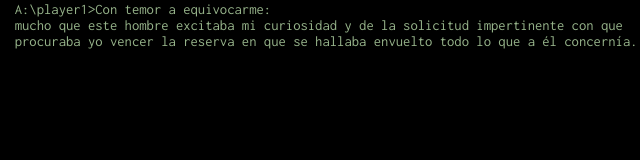
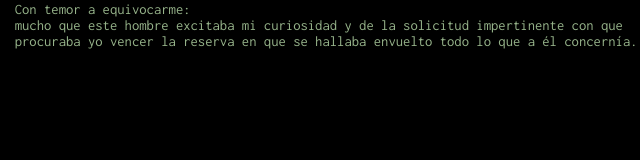
Before and after one commit to JuuzouYT/thegame, a plain HTML site: page index.html in a window 1280 px wide. Shown: the full height of the page, 0-640 px from the left. Drawn offline with nearby package versions, Linux system fonts and the light colour scheme.

Commit message:
Update index.html

```diff
--- a/index.html
+++ b/index.html
@@ -118,7 +118,7 @@ body {
     <div id="container">
       <output></output>
       <div id="input-line" class="input-line">
-        <div class="prompt">A:\player1>Con temor a equivocarme: <br/>
+        <div class="prompt">Con temor a equivocarme: <br/>
 mucho que este hombre excitaba mi curiosidad y de la solicitud impertinente con que <br/>
 procuraba yo vencer la reserva en que se hallaba envuelto todo lo que a él concernía. <br/>
         </div><div><input class="cmdline" autofocus /></div>
```
